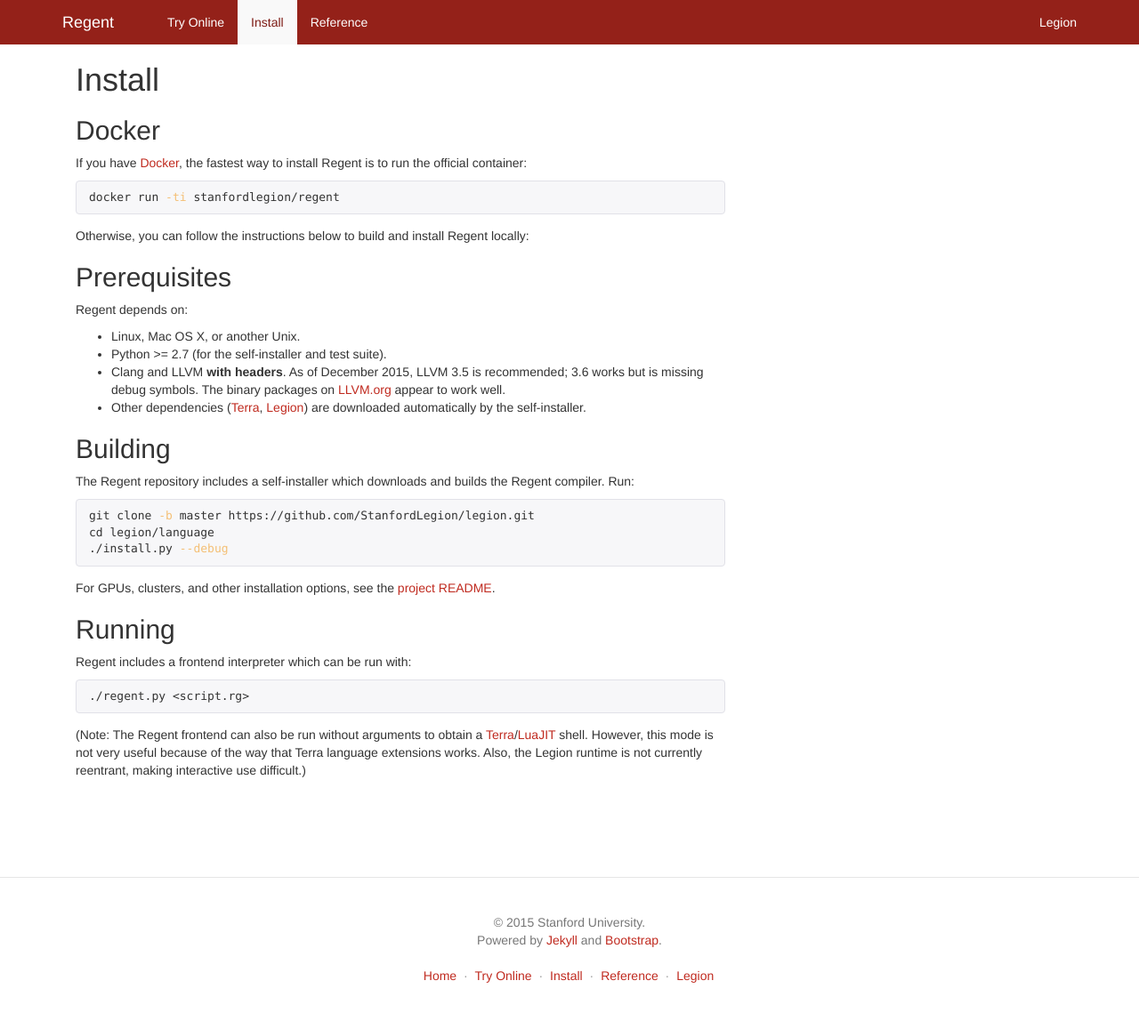
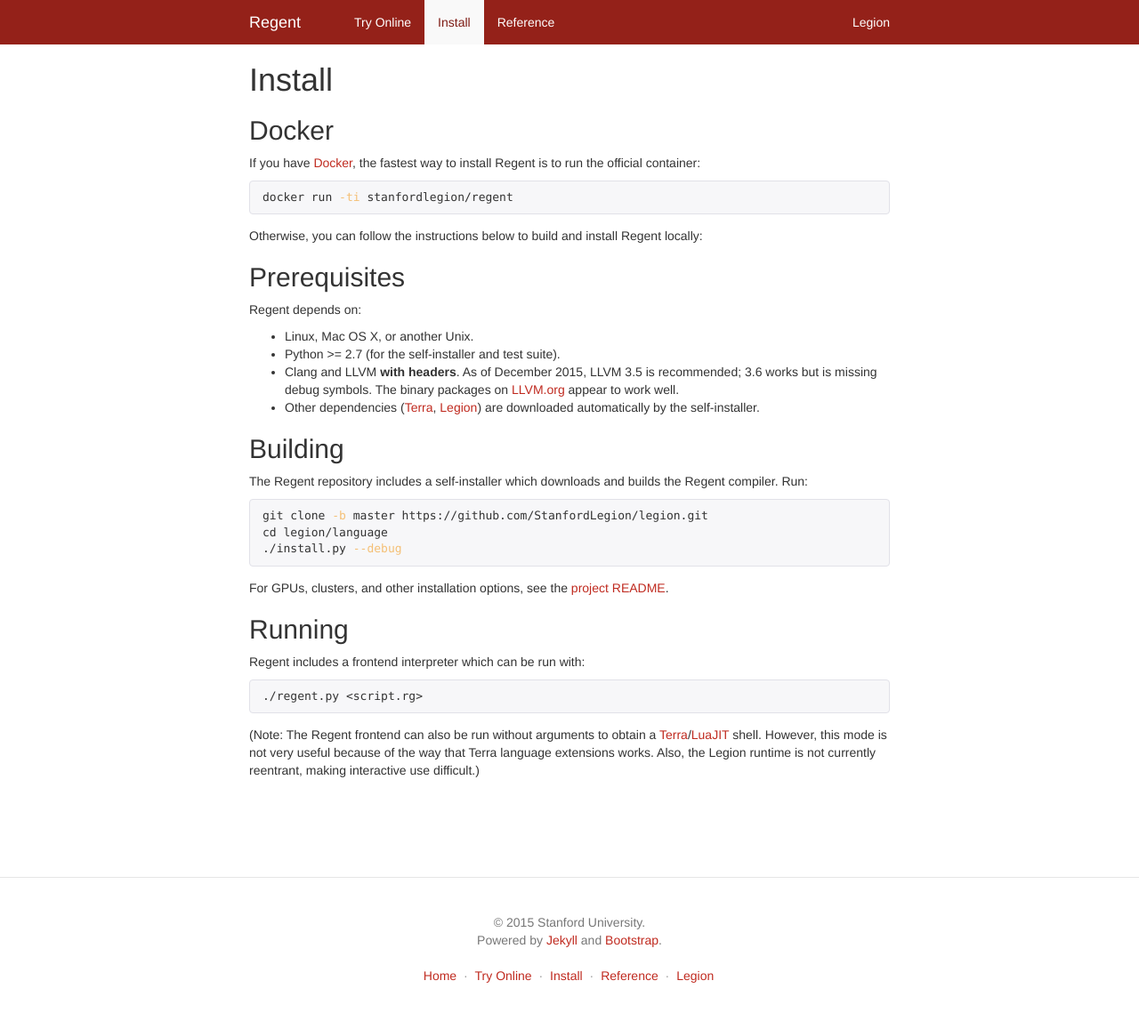
Before and after one commit to StanfordLegion/regent-lang.org, a Jekyll site: the page built from install.md, in a window 1280 px wide. Shown: the whole page at 89% size. Built offline with Jekyll 4.4.1, drawn with Linux system fonts in a browser that asks for light colours; nearby versions of some CDN libraries.

Commit message:
Switch to a one column layout.

```diff
--- a/_layouts/page.html
+++ b/_layouts/page.html
@@ -3,7 +3,8 @@
 ---
 
 <div class="container with-img-responsive">
-  <div class="col-md-8{% if page.highlight_first %} highlight_first{% endif %}">
+  <div class="row">
+    <div class="col-md-12{% if page.highlight_first %} highlight_first{% endif %}">
 
       {% if page.show_title %}
         <h1>
@@ -16,8 +17,5 @@
 
       {{ content }}
     </div>
-
-  <div class="col-md-4">
-    {% include sidebar.html %}
   </div>
 </div>
--- a/css/style.css
+++ b/css/style.css
@@ -30,6 +30,18 @@
 
 body {
   position: relative; /* For scrollspy */
+}
+
+/* Shrink the width of the default container */
+@media (min-width: 992px) {
+    .container{
+        max-width: 750px;
+    }
+}
+@media (min-width: 1200px) {
+    .container{
+        max-width: 750px;
+    }
 }
 
 .highlight_first > p:first-of-type {
```
Lines whose indentation alone changed are shown as unchanged.
